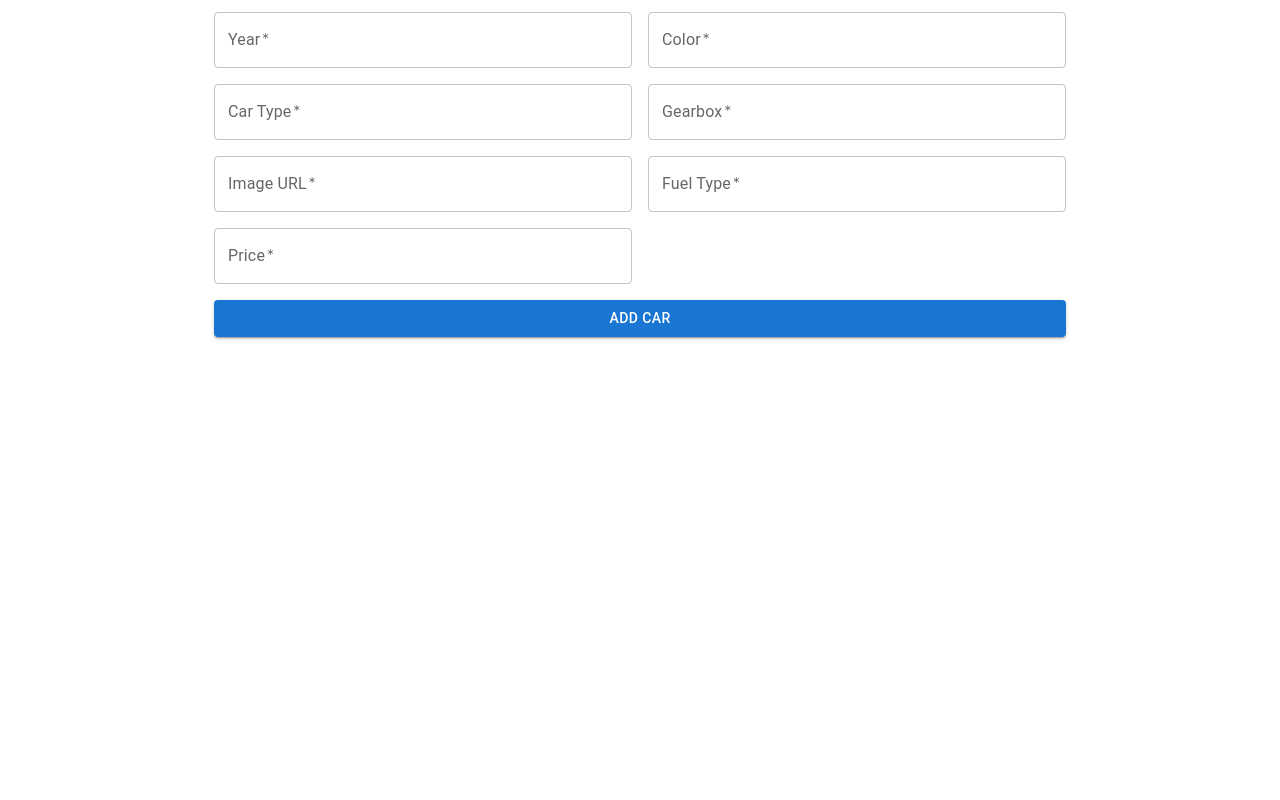
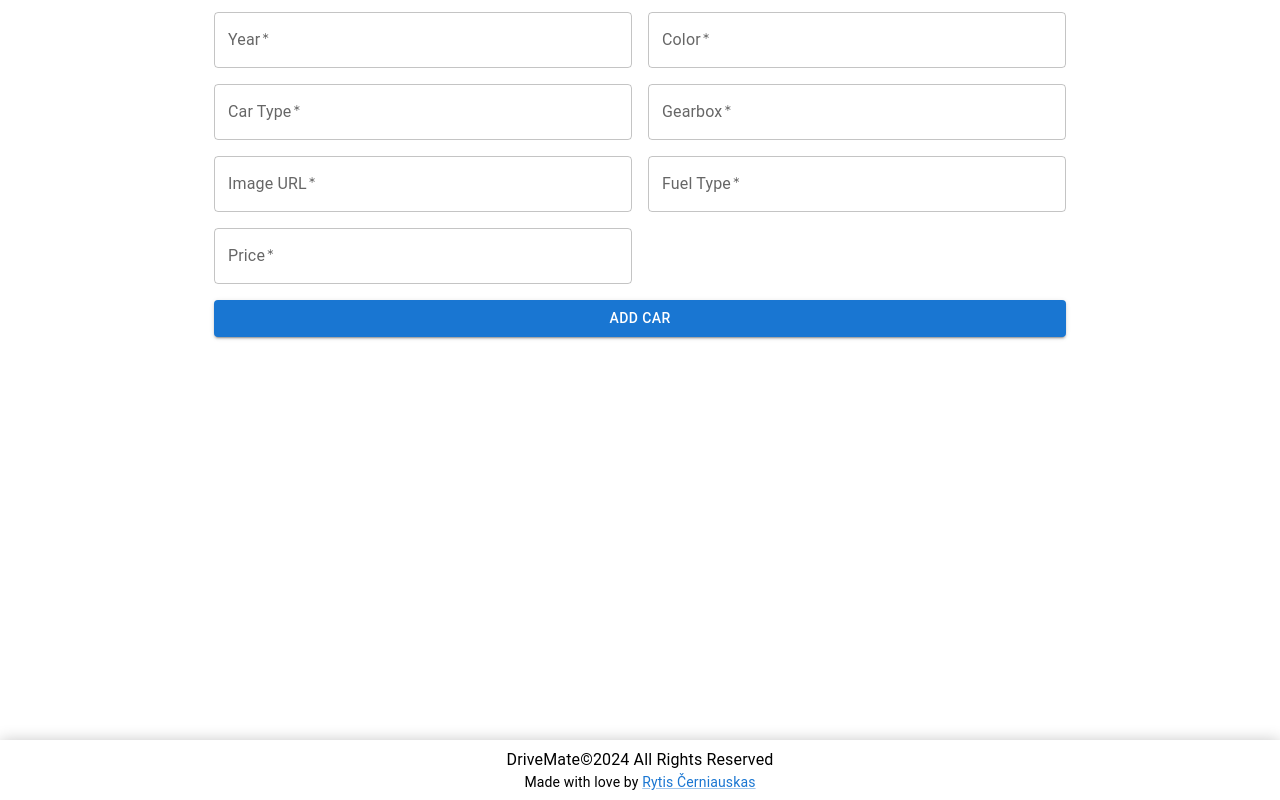
Before and after one commit to rytiscer/DriveMate, a React (Vite) app in the folder frontend/: page /cars/add in a window 1280 px wide. Shown: the part 197-997 px from the top of the page. Before the commit the page ends 800 px from the top, so only its background shows below. Built offline with nearby package versions, Linux system fonts and the light colour scheme.

Commit message:
Added footer

```diff
--- /dev/null
+++ b/frontend/src/components/Footer/Footer.jsx
@@ -0,0 +1,32 @@
+import Box from "@mui/material/Box";
+import Typography from "@mui/material/Typography";
+import Link from "@mui/material/Link";
+
+const Footer = () => {
+  return (
+    <Box
+      component="footer"
+      sx={{
+        backgroundColor: "white",
+        color: "black",
+        py: 1,
+        px: 2,
+        textAlign: "center",
+        boxShadow: "rgba(0, 0, 0, 0.24) 0px 1px 15px",
+        marginTop: "3rem",
+      }}
+    >
+      <Typography variant="body1">
+        DriveMate©2024 All Rights Reserved
+      </Typography>
+      <Typography variant="body2">
+        Made with love by{" "}
+        <Link href="https://github.com/rytiscer/DriveMate">
+          Rytis Černiauskas
+        </Link>
+      </Typography>
+    </Box>
+  );
+};
+
+export default Footer;
--- a/frontend/src/components/NavigationBar/NavigationBar.jsx
+++ b/frontend/src/components/NavigationBar/NavigationBar.jsx
@@ -7,7 +7,6 @@ import Typography from "@mui/material/Typography";
 import Menu from "@mui/material/Menu";
 import MenuIcon from "@mui/icons-material/Menu";
 import Container from "@mui/material/Container";
-import Avatar from "@mui/material/Avatar";
 import Button from "@mui/material/Button";
 import Tooltip from "@mui/material/Tooltip";
 import MenuItem from "@mui/material/MenuItem";
@@ -17,6 +16,8 @@ import styles from "../NavigationBar/NavigationBar.module.scss";
 import logo from "../../assets/logo.png";
 import { navigationBarLinks } from "../../routes/consts";
 import { useNavigate } from "react-router-dom";
+import LoginIcon from "@mui/icons-material/Login";
+import LogoutIcon from "@mui/icons-material/Logout";
 
 const settings = ["Profile"];
 
@@ -165,9 +166,9 @@ function NavigationBar() {
             <Tooltip title="Open settings">
               <IconButton onClick={handleOpenUserMenu} sx={{ p: 0 }}>
                 {isLoggedIn ? (
-                  <Avatar alt="User" src="/static/images/avatar/2.jpg" />
+                  <LogoutIcon sx={{ fontSize: 35, color: "#2f7ce0" }} />
                 ) : (
-                  <MenuIcon />
+                  <LoginIcon sx={{ fontSize: 35, color: "#2f7ce0" }} />
                 )}
               </IconButton>
             </Tooltip>
--- a/frontend/src/layouts/BasicLayout.jsx
+++ b/frontend/src/layouts/BasicLayout.jsx
@@ -1,6 +1,7 @@
 import PropTypes from "prop-types";
 import NavigationBar from "../components/NavigationBar/NavigationBar";
 import styles from "../layouts/BasicLayout.module.scss";
+import Footer from "../components/Footer/Footer";
 
 const BasicLayout = ({ children }) => {
   return (
@@ -9,6 +10,7 @@ const BasicLayout = ({ children }) => {
       <div className={styles.container}>
         <div className={styles.content}>{children}</div>
       </div>
+      <Footer />
     </>
   );
 };
--- a/frontend/src/layouts/BasicLayout.module.scss
+++ b/frontend/src/layouts/BasicLayout.module.scss
@@ -2,8 +2,20 @@
   max-width: 1250px;
   margin: 0 auto;
   padding-top: 3rem;
+  min-height: 100vh;
 
   @media only screen and (max-width: 600px) {
     padding: 3rem 1rem 0rem 1rem;
   }
 }
+
+.content {
+  flex: 1;
+}
+
+.footer {
+  width: 100%;
+  position: fixed;
+  bottom: 0;
+  box-shadow: rgba(0, 0, 0, 0.24) 0px 3px 8px;
+}
```
